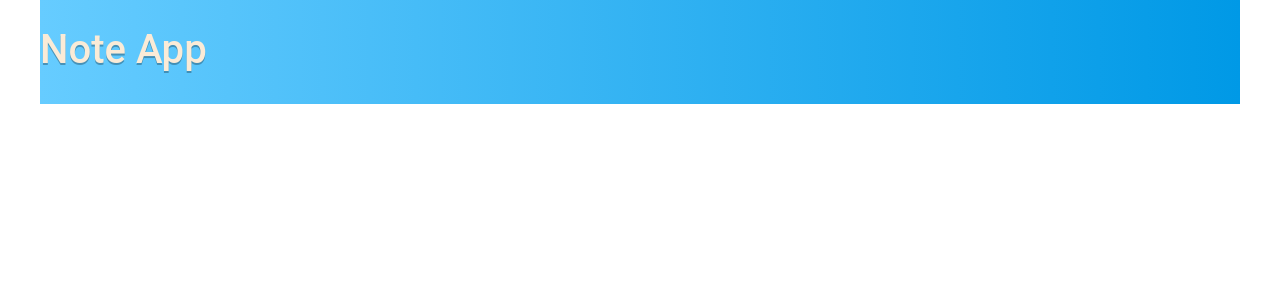
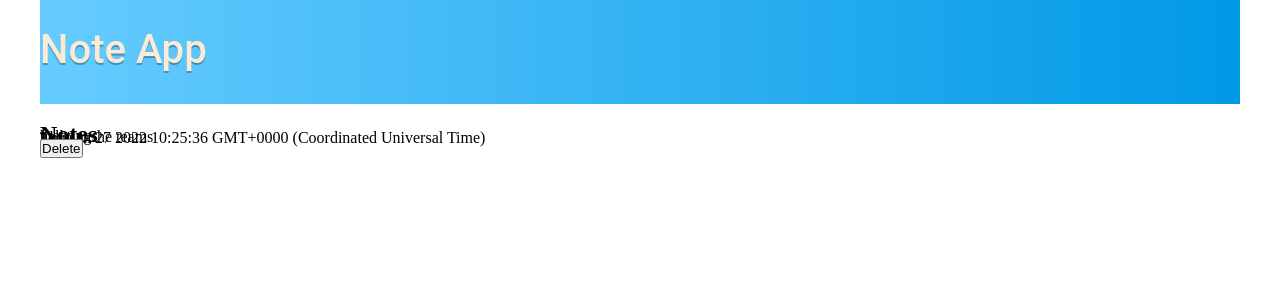
Before and after one commit to heytemisan/react-typescript-noteapp, a React (Create React App) app: page / in a window 1280 px wide. Shown: the top 300 px of the page. Built offline with nearby package versions, Linux system fonts and the light colour scheme.

Commit message:
feat: created Notes.tsx component

```diff
--- a/src/App.tsx
+++ b/src/App.tsx
@@ -3,6 +3,7 @@ import logo from './logo.svg';
 import './App.css';
 import { Note } from './models/note.model';
 import Header from './components/Header/Header';
+import NoteList from './components/NoteList/NoteList';
 
 function App() {
   const [notes, setNotes] = useState<Note[]>([{
@@ -16,7 +17,8 @@ function App() {
   return (
     <>
       <div className="App">
-        <Header/>
+        <Header />
+        <NoteList notes={notes}/>
     </div>
     </>
   );
--- /dev/null
+++ b/src/components/Note/Notes.tsx
@@ -0,0 +1,26 @@
+import * as React from 'react';
+import { Note } from '../../models/note.model';
+
+interface INotesProps {
+    note: Note
+}
+
+const Notes: React.FC<INotesProps> = ({note}) => {
+    return (
+        <>
+            <div className="card_body">
+                <div className="note">
+                    <div className="card">
+                        <div className="card_title">{note.title}</div>
+                        <div className="card_text">{note.text}</div>
+                        <div className="card_subtitle muted">{note.date}</div>
+                        <button className="btn danger">Delete</button>
+                    </div>
+                </div>
+            </div>
+
+        </>
+    ) ;
+};
+
+export default Notes;
--- /dev/null
+++ b/src/components/NoteList/NoteList.css
@@ -0,0 +1,3 @@
+.notes {
+    margin-top: 30px;
+}
--- /dev/null
+++ b/src/components/NoteList/NoteList.tsx
@@ -0,0 +1,26 @@
+import * as React from 'react';
+import { Note } from '../../models/note.model';
+import Notes from '../Note/Notes';
+import './NoteList.css'
+
+interface INoteListProps {
+    notes: Note[];
+}
+
+const NoteList: React.FC<INoteListProps> = ({ notes }) => {
+    const renderNotes = ():JSX.Element[] => {
+        return  notes.map(note => {
+        return   <Notes key={note.id} note={ note}/>
+        })
+    }
+    return(
+        <>
+            <div className="notes">
+                <h2>Notes</h2>
+                <div>{renderNotes()}</div>
+            </div>
+        </>
+    ) ;
+};
+
+export default NoteList;
```
Also changed, not shown: src/components/Note/Notes.css (added).
